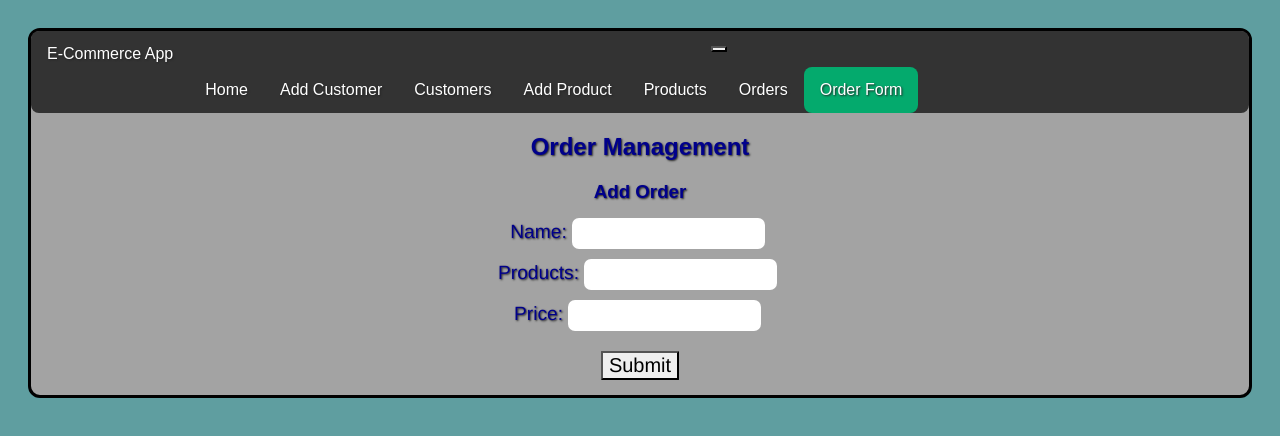
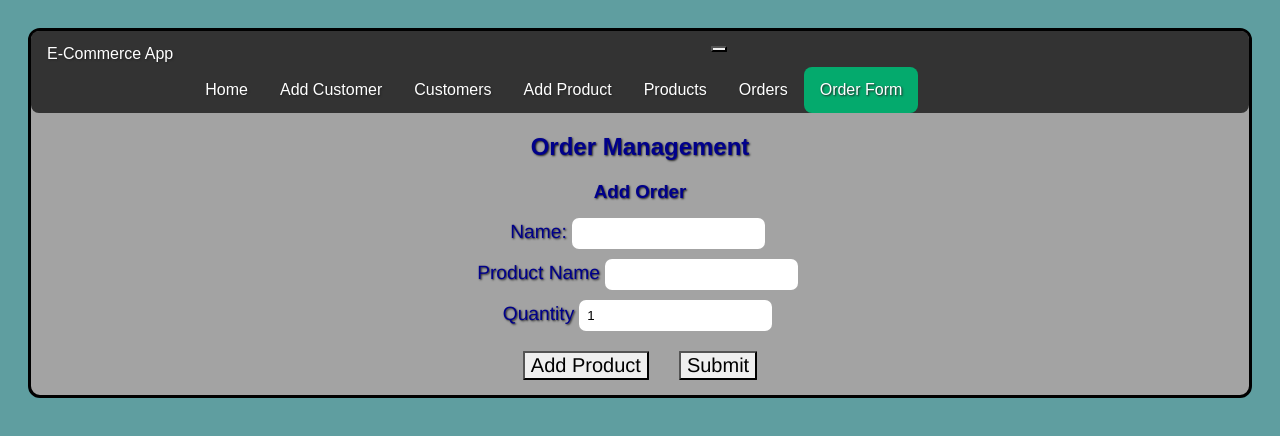
Before and after one commit to CurtisjPierce39/Mini-Project-E-commerce-API-Final-Mini-Project, a React (Vite) app: page /add-order in a window 1280 px wide. Shown: the top 436 px of the page. Built offline with nearby package versions, Linux system fonts and the light colour scheme; no server answers.

Commit message:
add initial description

```diff
--- a/src/components/CustomerForm.jsx
+++ b/src/components/CustomerForm.jsx
@@ -144,7 +144,7 @@ class CustomerForm extends Component {
 
                 <Form onSubmit={this.handleSubmit} >
                 <h2>Customer Management</h2>
-                <h3>{id ? 'Edit' : 'Add'} Customer</h3>
+                <h3>{ this.props.params.id ? 'Edit' : 'Add'} Customer</h3>
                     <Form.Group controlId="formGroupName">
                         <Form.Label>Name</Form.Label>
                         <Form.Control type="text" name="name" value={name} onChange={this.handleChange} />
--- a/src/components/CustomerList.jsx
+++ b/src/components/CustomerList.jsx
@@ -55,7 +55,7 @@ class CustomerList extends Component {
                 <ListGroup>
                     {customers.map(customer => (
                         <ListGroup.Item key={customer.id} className='d-flex justify-content-between align-items-center shadow-sm p-3 mb-3 bg-white rounded'>
-                            <Link to={`/edit-customer/${customer.id}`} className='text-primary'>{customer.id}<br></br>{customer.name}<br></br>{customer.email}<br></br>{customer.phone}<br></br></Link>
+                            <Link to={`/edit-customer/${customer.id}`} className='text-primary'>(ID:{customer.id})<br></br>{customer.name}<br></br>{customer.email}<br></br>{customer.phone}<br></br></Link>
                             <Button variant='danger' size='sm' onClick={() => this.deleteCustomer(customer.id)}>Delete</Button>
                         </ListGroup.Item>
                     ))}
--- a/src/components/OrderForm.jsx
+++ b/src/components/OrderForm.jsx
@@ -1,11 +1,13 @@
 import { useEffect, useState } from "react";
 import { useParams, useNavigate } from "react-router-dom";
 import { object, func } from "prop-types";
-import { Form, Button, Alert, Modal, Spinner } from "react-bootstrap";
+import { Form, Button, Alert, Modal, Spinner, Row, Col } from "react-bootstrap";
 import axios from "axios";
 
 const OrderForm = () => {
-    const [order, setOrder] = useState({ name: '', products: '', price: '' });
+    const [customerName, setCustomerName] = useState('')
+    const [orderItems, setOrderItems] = useState({ name: '', quantity: 1 });
+    const [products, setProducts] = useState([{ name: '', quantity: 1 }]);
     const [errors, setErrors] = useState('');
     const [isSubmitting, setSubmitting] = useState(false);
     const [showSuccessModal, setShowSuccessModal] = useState(false);
@@ -27,7 +29,7 @@ const OrderForm = () => {
         let errors = {};
         if (!order.name) errors.name = 'Customer name is required';
         if (!order.products) errors.product = 'Product name is required';
-        if (!order.price || order.price <= 0) errors.price = 'Price must be a positive number';
+        if (!order.quantity || order.quantity <= 0) errors.quantity = 'Quantity must be a positive number';
         setErrors(errors);
         return Object.keys(errors).length === 0;
     };
@@ -48,19 +50,34 @@ const OrderForm = () => {
         } finally {
             setSubmitting(false);
         }
+        console.log('Order submitted:', { customerName, products });
     };
 
-    const handleChange = (event) => {
-        const { name, value } = event.target;
-        setOrder(prevOrder => ({
-            ...prevOrder,
-            [name]: value
-        }));
+    const handleCustomerNameChange = (event) => {
+        setCustomerName(event.target.value);
     };
+
+    const addProduct = () => {
+        setProducts([...products, { name: '', quantity: 1 }]);
+    };
+
+    const handleProductChange = (index, field, value) => {
+        const updatedProducts = [...products];
+        updatedProducts[index][field] = value;
+        setProducts(updatedProducts);
+    };
+
+    // const handleChange = (event) => {
+    //     const { name, value } = event.target;
+    //     setOrder(prevOrder => ({
+    //         ...prevOrder,
+    //         [name]: value
+    //     }));
+    // };
 
     const handleClose = () => {
         setShowSuccessModal(false);
-        setOrder({ name: '', product: '', price: '' });
+        setOrder({ name: '', product: '' });
         setSubmitting(false);
         navigate('/orders');
     };
@@ -69,6 +86,7 @@ const OrderForm = () => {
 
     return (
         <>
+
             <Form onSubmit={handleSubmit}>
                 <h2>Order Management</h2>
                 <h3>{id ? 'Edit' : 'Add'} Order</h3>
@@ -77,9 +95,9 @@ const OrderForm = () => {
                     <Form.Label>Name:</Form.Label>
                     <Form.Control
                         type="text"
-                        name="name"
-                        value={order.name}
-                        onChange={handleChange}
+                        name="customerName"
+                        value={customerName}
+                        onChange={handleCustomerNameChange}
                         isInvalid={!!errors.name}
                     />
                     <Form.Control.Feedback type="invalid">
@@ -87,34 +105,34 @@ const OrderForm = () => {
                     </Form.Control.Feedback>
                 </Form.Group>
 
-                <Form.Group controlId="orderProducts">
-                    <Form.Label>Products:</Form.Label>
+                {products.map((product, index) => (
+                    <Row key={index}>
+                        <Col>
+                            <Form.Group controlId={`productName-${index}`}>
+                                <Form.Label>Product Name</Form.Label>
                                 <Form.Control
                                     type="text"
-                        name="products"
-                        value={order.products}
-                        onChange={handleChange}
-                        isInvalid={!!errors.products}
+                                    value={product.name}
+                                    onChange={(e) => handleProductChange(index, 'name', e.target.value)}
+                                    required
                                 />
-                    <Form.Control.Feedback type="invalid">
-                        {errors.products}
-                    </Form.Control.Feedback>
                             </Form.Group>
-
-                <Form.Group controlId="productPrice">
-                    <Form.Label>Price:</Form.Label>
+                        </Col>
+                        <Col>
+                            <Form.Group controlId={`productQuantity-${index}`}>
+                                <Form.Label>Quantity</Form.Label>
                                 <Form.Control
                                     type="number"
-                        name="price"
-                        value={order.price}
-                        onChange={handleChange}
-                        isInvalid={!!errors.price}
+                                    min="1"
+                                    value={product.quantity}
+                                    onChange={(e) => handleProductChange(index, 'quantity', parseInt(e.target.value, 10) || 1)}
+                                    required
                                 />
-                    <Form.Control.Feedback type="invalid">
-                        {errors.price}
-                    </Form.Control.Feedback>
                             </Form.Group>
-
+                        </Col>
+                    </Row>
+                ))}
+                <Button onClick={addProduct}>Add Product</Button>
                 <Button variant="primary" type="submit" disabled={isSubmitting}>
                     {isSubmitting ? <Spinner as="span" animation="border" size="sm" /> : 'Submit'}
                 </Button>
--- a/src/components/OrderList.jsx
+++ b/src/components/OrderList.jsx
@@ -2,7 +2,7 @@ import { Component } from "react";
 import axios from "axios";
 import { Link } from "react-router-dom";
 import { func } from "prop-types";
-import { Button, Alert, Container, ListGroup } from "react-bootstrap";
+import { Button, Alert, Container, ListGroup , Table } from "react-bootstrap";
 import { useNavigate } from "react-router-dom";
 
 
@@ -25,6 +25,7 @@ class OrderList extends Component {
         axios.get('http://127.0.0.1:5000/orders')
             .then(response => {
                 this.setState({ orders: response.data })
+
             })
             .catch(error => {
                 console.error('Error fetching data:', error)
@@ -53,24 +54,29 @@ class OrderList extends Component {
         const { orders, error } = this.state;
 
         return (
-            <Container>
-                {error && <Alert variant='danger'>{error}</Alert>}
-                <h2 className='mt-3 mb-3 text-center'>Orders</h2>
-                <ListGroup>
+            <Table striped bordered hover>
+                <thead>
+                    <tr>
+                        <th>Order Date</th>
+                        <th>Customer Name</th>
+                        <th>Product Name</th>
+                        <th>Quantity</th>
+                    </tr>
+                </thead>
+                <tbody>
                     {orders.map(order => (
-                        <ListGroup.Item key={order.id} className='d-flex justify-content-between align-items-center shadow-sm p-3 mb-3 bg-white rounded'>
-                            <Link to={`/edit-order/${order.id}`} className='text-primary'>{order.date}<br></br>{order.customer_id}<br></br>{order.product_id}</Link>
-                            <Button variant='danger' size='sm' onClick={() => this.deleteOrder(order.id)}>Delete</Button>
-                        </ListGroup.Item>
+                        <tr key={order.id}>
+                            <td>{order.orderDate}</td>
+                            <td>{order.customerName}</td>
+                            <td>{order.productName}</td>
+                            <td>{order.quantity}</td>
+                        </tr>
                     ))}
-
-
-                </ListGroup>
-            </Container>
+                </tbody>
+            </Table>
         );
     }
 }
-
 OrderList.propTypes = {
     onOrderSelect: func
 }
```
Also changed, not shown: src/components/ProductList.jsx (+6 -3 lines). Lines whose indentation alone changed are shown as unchanged.
